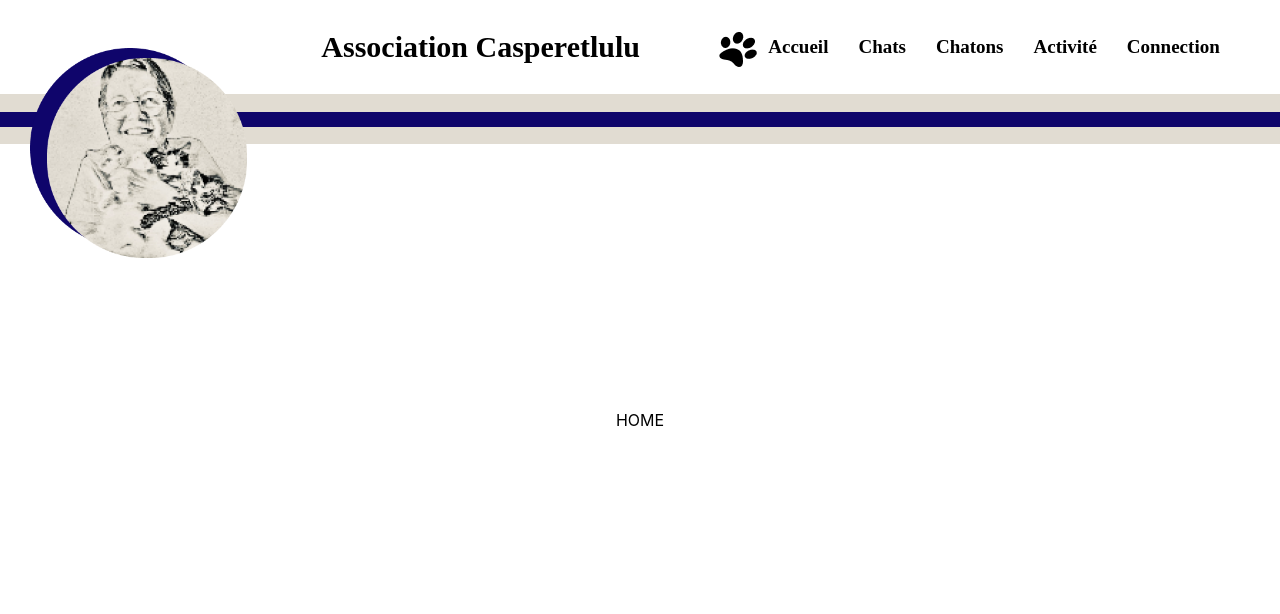
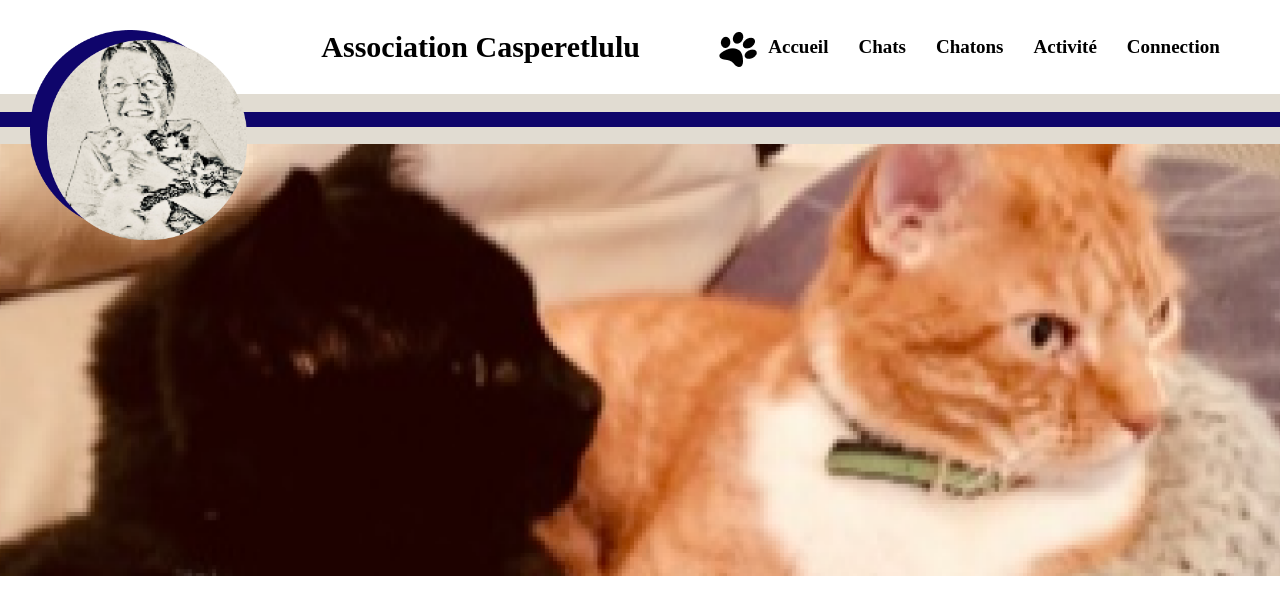
Before and after one commit to aurel740/casperetlulu, a React (Create React App) app: page / in a window 1280 px wide. Shown: the top 614 px of the page. Built offline with nearby package versions, Linux system fonts and the light colour scheme.

Commit message:
Bannière Accueil

```diff
--- /dev/null
+++ b/src/components/BannerHome.js
@@ -0,0 +1,13 @@
+import React from 'react';
+import "../styles/BannerHome.css";
+import bannerCats from "../assets/pictures/banner_cats.png";
+
+function BannerHome() {
+  return (
+    <div className='bannerHome'>
+      <img className="bannerHomePicture" src={bannerCats} alt='Photo de deux chats noir et roux sur un canapé'/>
+    </div>
+  )
+}
+
+export default BannerHome
--- a/src/containers/Header.js
+++ b/src/containers/Header.js
@@ -27,7 +27,7 @@ function Header() {
         <div className='rectanle2'>
         </div>
       </div>
-<div className='elipsesContainer'>
+      <div className='elipsesContainer'>
   <img  className='elipses elipse1' src={elipse1} alt='cercle à fond bleu foncé'/>
   <img className='elipses photo_presidente' src={photo_presidente} alt="Portrait dessin de la présidente de l'association"/>
 </div>
--- a/src/pages/Home.js
+++ b/src/pages/Home.js
@@ -1,9 +1,10 @@
 import React from 'react';
+import BannerHome from '../components/BannerHome';
 
 function Home() {
   return (
-    <div>
-<p>HOME</p>
+    <div className='home-content'>
+      <BannerHome/>
  </div>
   )
 }
--- /dev/null
+++ b/src/styles/BannerHome.css
@@ -0,0 +1,11 @@
+.bannerHome {
+    width: 100%;
+    height: 432px;
+}
+
+.bannerHomePicture{
+    width: 100%;
+    object-fit: cover;
+    height: 100%;
+
+}
--- a/src/styles/Header.css
+++ b/src/styles/Header.css
@@ -70,9 +70,9 @@
 
 
 
-.elipsesContainer{
-    position: relative;
-    top: -111px;
+.elipsesContainer {
+    position: absolute;
+    top: 15px;
     left: 20px;
     height: 250px;
     width: 240px;
```
Also changed, not shown: src/App.js (+8 -0 lines).
